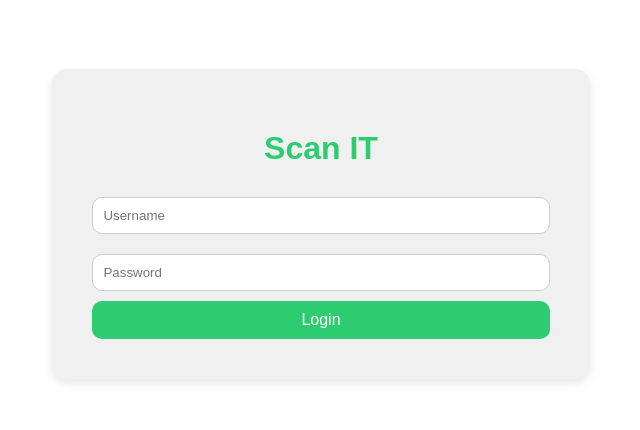
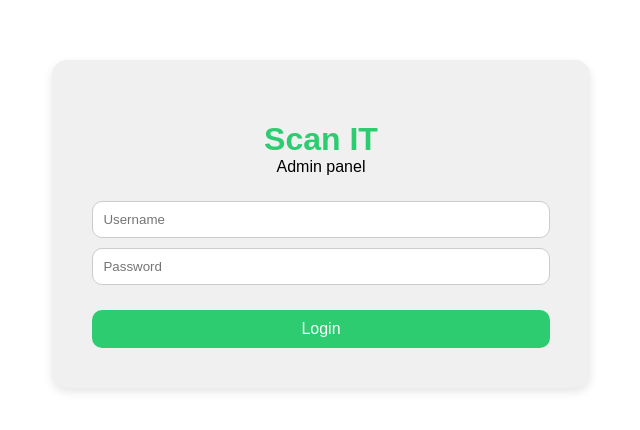
Before and after one commit to 6-great-leaders/IoT_Front_Web, a Nuxt app in the folder monitor/: page / in a window 1280 px wide. Shown: the part 176-606 px from the top of the page, without its empty margins (319-959 px from the left). Built offline with nearby package versions, Linux system fonts and the light colour scheme.

Commit message:
fix(front): little style changes

```diff
--- a/monitor/components/navbar.vue
+++ b/monitor/components/navbar.vue
@@ -80,7 +80,7 @@ const logout = () => {
 
 .navbar-right .logout {
   cursor: pointer;
-  color: #2ecc71; /* Green text */
-  font-weight: bold;
+  color: red;
+  font-weight: 500;
 }
 </style>
--- a/monitor/pages/index.vue
+++ b/monitor/pages/index.vue
@@ -2,6 +2,7 @@
   <div class="login-container">
     <div class="login-box">
       <h1>Scan IT</h1>
+      <h2>Admin panel</h2>
       <form @submit.prevent="submitForm">
         <input type="text" placeholder="Username" v-model="username" class="input-field" />
         <input type="password" placeholder="Password" v-model="password" class="input-field" />
@@ -45,14 +46,20 @@ const submitForm = () => {
 }
 
 h1 {
-  margin-bottom: 20px;
+  margin-bottom: 0px;
   color: #2ecc71; /* Green text */
+}
+
+h2 {
+  font-weight: 500;
+  font-size: 16px;
+  margin: 0px 0px 20px 0px;
 }
 
 .input-field {
   width: 100%;
   padding: 10px;
-  margin: 10px 0;
+  margin: 5px 0;
   border: 1px solid #ccc;
   border-radius: 10px; /* Rounded input fields */
 }
@@ -60,6 +67,7 @@ h1 {
 .login-button {
   width: 100%;
   padding: 10px;
+  margin-top: 20px;
   background-color: #2ecc71; /* Green button */
   color: white;
   border: none;
```
